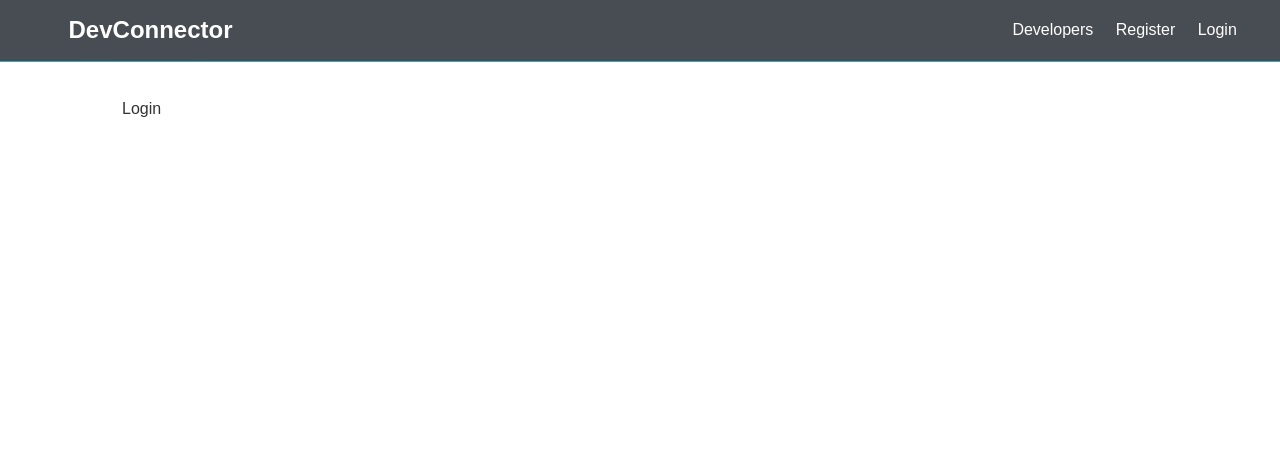
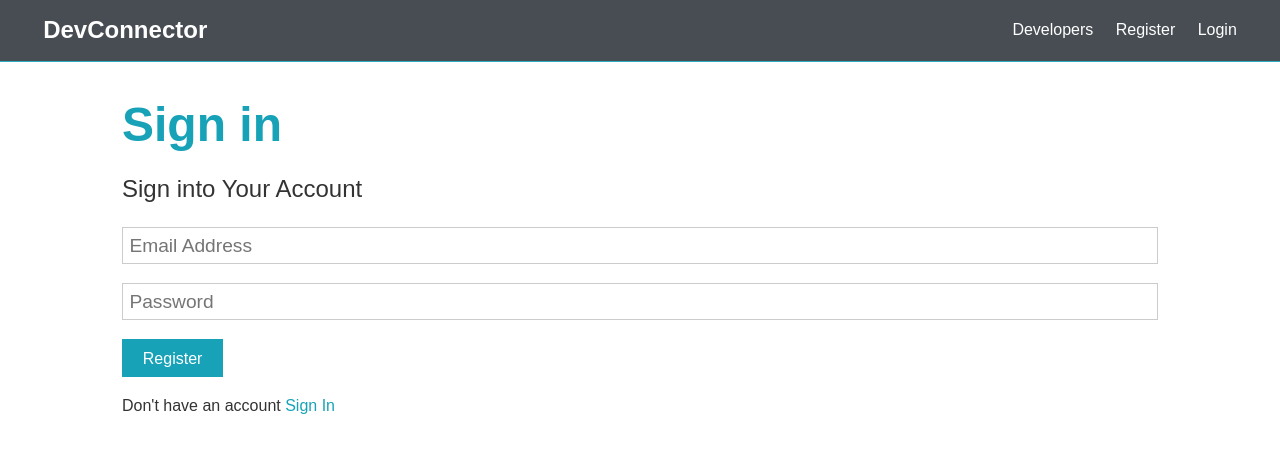
Before and after one commit to noikis/Mooza, a React (Create React App) app in the folder client/: page /login in a window 1280 px wide. Shown: the top 452 px of the page. Built offline with nearby package versions, Linux system fonts and the light colour scheme; the HTML template or start-up script is replaced by a standard one; a web font is replaced by a local one.

Commit message:
setup redux

```diff
--- a/client/package.json
+++ b/client/package.json
@@ -39,5 +39,5 @@
       "last 1 safari version"
     ]
   },
-  "proxy": "https://localhost:5000"
+  "proxy": "http://localhost:5000"
 }
--- a/client/public/index.html
+++ b/client/public/index.html
@@ -10,7 +10,6 @@
       content="Web site created using create-react-app"
     />
     <link rel="apple-touch-icon" href="%PUBLIC_URL%/logo192.png" />
-    <link rel="stylesheet" href="css/fontawesome.min.css" />
 
     <link rel="manifest" href="%PUBLIC_URL%/manifest.json" />
 
--- /dev/null
+++ b/client/src/actions/alert.js
@@ -0,0 +1,12 @@
+import uuid from 'uuid';
+
+import { SET_ALERT, REMOVE_ALERT } from './types';
+
+export const setAlert = (msg, alertType) => (dispatch) => {
+  const id = uuid.v4();
+
+  dispatch({
+    type: SET_ALERT,
+    payload: { id, msg, alertType },
+  });
+};
--- /dev/null
+++ b/client/src/actions/types.js
@@ -0,0 +1,2 @@
+export const SET_ALERT = 'SET_ALERT';
+export const REMOVE_ALERT = 'REMOVE_ALERT';
--- a/client/src/components/auth/Login.js
+++ b/client/src/components/auth/Login.js
@@ -1,5 +1,59 @@
-import React from 'react';
+import React, { Fragment, useState } from 'react';
+import { Link } from 'react-router-dom';
 
-export const Login = () => {
-  return <div>Login</div>;
+const Login = () => {
+  const [formData, setFormData] = useState({
+    name: '',
+    email: '',
+    password: '',
+    password2: '',
+  });
+
+  const { email, password } = formData;
+
+  const onChange = (e) => {
+    setFormData({ ...formData, [e.target.name]: e.target.value });
+  };
+
+  const onSubmit = async (e) => {
+    e.preventDefault();
+
+    console.log('SUCCESS');
+  };
+
+  return (
+    <Fragment>
+      <h1 className='large text-primary'>Sign in</h1>
+      <p className='lead'>
+        <i className='fas fa-user'></i> Sign into Your Account
+      </p>
+      <form className='form' onSubmit={(e) => onSubmit(e)}>
+        <div className='form-group'>
+          <input
+            type='email'
+            placeholder='Email Address'
+            name='email'
+            value={email}
+            onChange={(e) => onChange(e)}
+          />
+        </div>
+        <div className='form-group'>
+          <input
+            type='password'
+            placeholder='Password'
+            name='password'
+            value={password}
+            onChange={(e) => onChange(e)}
+            minLength='6'
+          />
+        </div>
+        <input type='submit' className='btn btn-primary' value='Register' />
+      </form>
+      <p className='my-1'>
+        Don't have an account <Link to='/register'>Sign In</Link>
+      </p>
+    </Fragment>
+  );
 };
+
+export default Login;
--- a/client/src/components/auth/Register.js
+++ b/client/src/components/auth/Register.js
@@ -1,6 +1,10 @@
 import React, { Fragment, useState } from 'react';
+import { connect } from 'react-redux';
+import { Link } from 'react-router-dom';
 
-export const Register = () => {
+import { setAlert } from '../../actions/alert';
+
+const Register = (props) => {
   const [formData, setFormData] = useState({
     name: '',
     email: '',
@@ -14,12 +18,32 @@ export const Register = () => {
     setFormData({ ...formData, [e.target.name]: e.target.value });
   };
 
-  const onSubmit = (e) => {
+  const onSubmit = async (e) => {
     e.preventDefault();
     if (password !== password2) {
-      console.log('Password do no match');
+      props.setAlert('Password do not match', 'danger');
     } else {
-      console.log(formData);
+      console.log('SUCCESS');
+      // const newUser = {
+      //   name,
+      //   email,
+      //   password,
+      // };
+
+      // console.log(newUser);
+
+      // try {
+      //   const config = {
+      //     headers: {
+      //       'Content-Type': 'application/json',
+      //     },
+      //   };
+      //   const body = JSON.stringify(newUser);
+      //   const res = await axios.post('api/users/', body, config);
+      //   console.log(res.data);
+      // } catch (err) {
+      //   console.error(err.response.data);
+      // }
     }
   };
 
@@ -76,8 +100,10 @@ export const Register = () => {
         <input type='submit' className='btn btn-primary' value='Register' />
       </form>
       <p className='my-1'>
-        Already have an account? <a href='login.html'>Sign In</a>
+        Already have an account? <Link to='/login'>Sign In</Link>
       </p>
     </Fragment>
   );
 };
+
+export default connect(null, { setAlert })(Register);
--- /dev/null
+++ b/client/src/reducers/alert.js
@@ -0,0 +1,14 @@
+import { SET_ALERT, REMOVE_ALERT } from '../actions/types';
+
+const initialState = [];
+
+export default function (state = initialState, action) {
+  const { type, payload } = action;
+
+  switch (type) {
+    case SET_ALERT:
+      return [...state, payload];
+    case REMOVE_ALERT:
+      return state.filter((alert) => alert.id !== payload);
+  }
+}
--- /dev/null
+++ b/client/src/reducers/index.js
@@ -0,0 +1,3 @@
+import { combineReducers } from 'redux';
+
+export default combineReducers({});
--- /dev/null
+++ b/client/src/store.js
@@ -0,0 +1,17 @@
+import { createStore, applyMiddleware } from 'redux';
+import thunk from 'redux-thunk';
+import { composeWithDevTools } from 'redux-devtools-extension';
+
+import rootReducer from './reducers/index';
+
+const initialState = { something: null };
+
+const middleware = [thunk];
+
+const store = createStore(
+  rootReducer,
+  initialState,
+  composeWithDevTools(applyMiddleware(...middleware))
+);
+
+export default store;
--- a/package.json
+++ b/package.json
@@ -19,7 +19,8 @@
     "gravatar": "^1.8.0",
     "jsonwebtoken": "^8.5.1",
     "mongoose": "^5.9.11",
-    "request": "^2.88.2"
+    "request": "^2.88.2",
+    "uuid": "^8.0.0"
   },
   "devDependencies": {
     "concurrently": "^5.2.0",
```
Also changed, not shown: client/src/App.js (+10 -3 lines), 1 other file (tests, documents, lock files or other folders).
